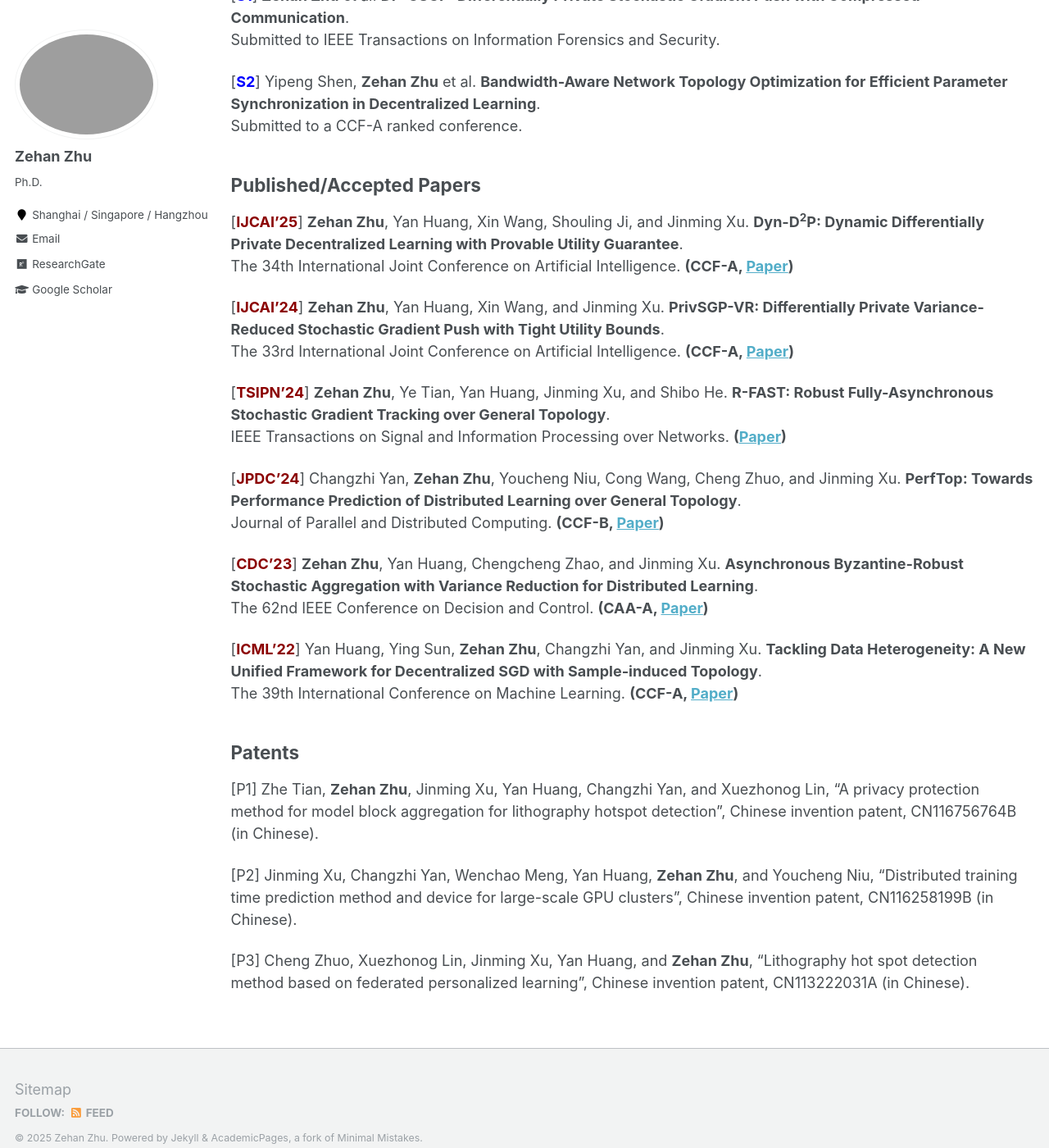
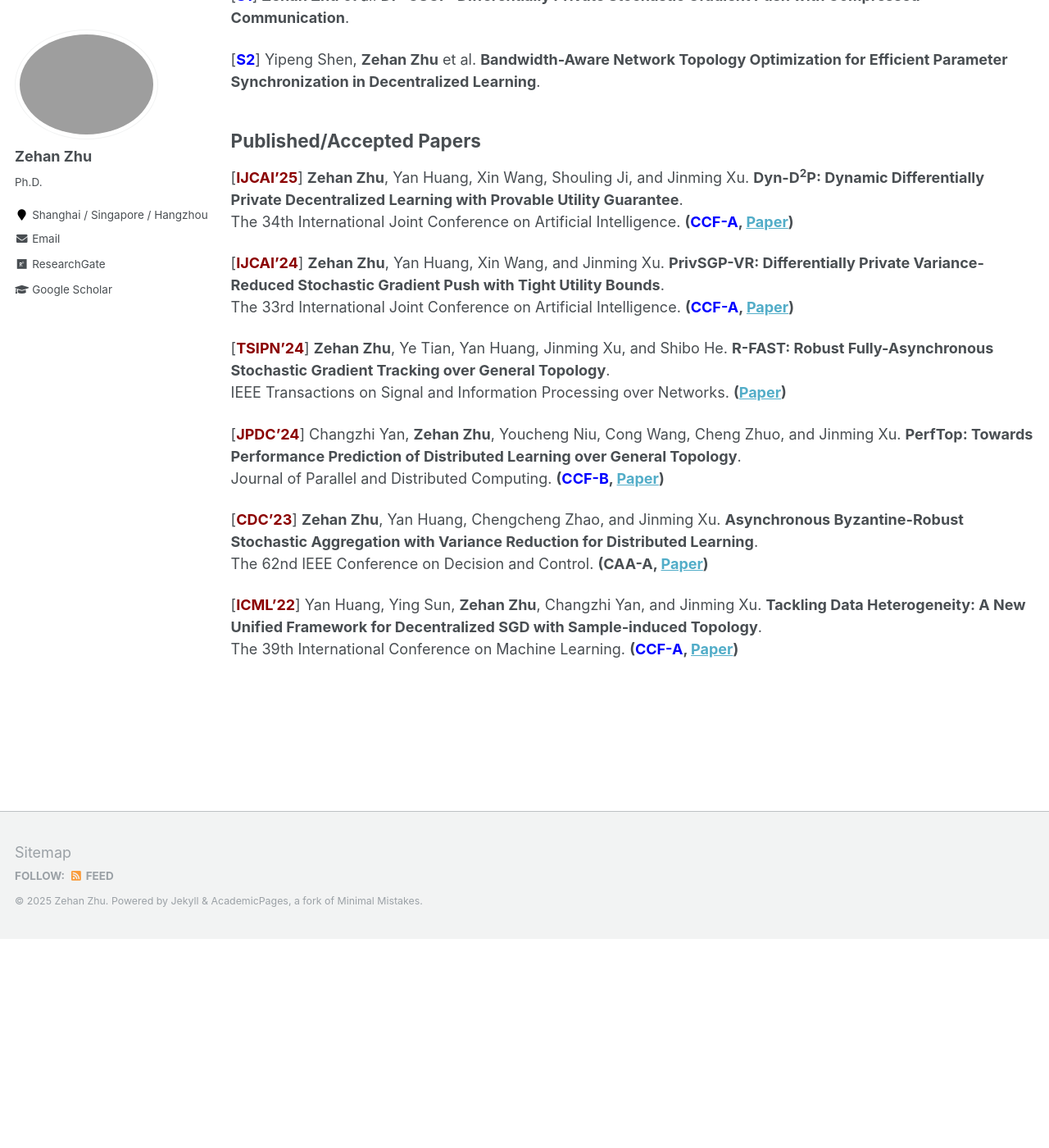
Before and after one commit to zehanzhu/zehanzhu.github.io, a Jekyll site: the page built from _pages/publications.md, in a window 1280 px wide and 1400 px high, scrolled down 255 px. Shown: the whole window at 82% size. Built offline with Jekyll 4.4.1, drawn with Linux system fonts in a browser that asks for light colours; some of the changed text lies outside the part shown.

Commit message:
Update publications.md

```diff
--- a/_pages/publications.md
+++ b/_pages/publications.md
@@ -9,43 +9,29 @@ redirect_from:
 
 {% include base_path %}
 
-## Submitted Papers
+## Working Papers
 [**<span style="color:blue; font-weight:bold">S1</span>**] **Zehan Zhu** et al. **DP-CSGP: Differentially Private Stochastic Gradient Push with Compressed Communication**. <br>
-Submitted to IEEE Transactions on Information Forensics and Security.
 
 [**<span style="color:blue; font-weight:bold">S2</span>**] Yipeng Shen, **Zehan Zhu** et al. **Bandwidth-Aware Network Topology Optimization for Efficient Parameter Synchronization in Decentralized Learning**. <br>
-Submitted to a CCF-A ranked conference.
 
 
 
 
 ## Published/Accepted Papers
 [**<span style="color:#8B0000">IJCAI'25</span>**] **Zehan Zhu**, Yan Huang, Xin Wang, Shouling Ji, and Jinming Xu. **Dyn-D<sup>2</sup>P: Dynamic Differentially Private Decentralized Learning with Provable Utility Guarantee**. <br>
-The 34th International Joint Conference on Artificial Intelligence. **(CCF-A, [Paper](https://www.ijcai.org/proceedings/2025/809))**
+The 34th International Joint Conference on Artificial Intelligence. **(<span style="color:blue; font-weight:bold">CCF-A</span>, [Paper](https://www.ijcai.org/proceedings/2025/809))**
 
 [**<span style="color:#8B0000">IJCAI'24</span>**] **Zehan Zhu**, Yan Huang, Xin Wang, and Jinming Xu. **PrivSGP-VR: Differentially Private Variance-Reduced Stochastic Gradient Push with Tight Utility Bounds**. <br>
-The 33rd International Joint Conference on Artificial Intelligence. **(CCF-A, [Paper](https://www.ijcai.org/proceedings/2024/635))**
+The 33rd International Joint Conference on Artificial Intelligence. **(<span style="color:blue; font-weight:bold">CCF-A</span>, [Paper](https://www.ijcai.org/proceedings/2024/635))**
 
 [**<span style="color:#8B0000">TSIPN'24</span>**] **Zehan Zhu**, Ye Tian, Yan Huang, Jinming Xu, and Shibo He. **R-FAST: Robust Fully-Asynchronous Stochastic Gradient Tracking over General Topology**. <br>
 IEEE Transactions on Signal and Information Processing over Networks. **([Paper](https://ieeexplore.ieee.org/abstract/document/10660468))**
 
 [**<span style="color:#8B0000">JPDC'24</span>**] Changzhi Yan, **Zehan Zhu**, Youcheng Niu, Cong Wang, Cheng Zhuo, and Jinming Xu. **PerfTop: Towards Performance Prediction of Distributed Learning over General Topology**. <br>
-Journal of Parallel and Distributed Computing. **(CCF-B, [Paper](https://www.sciencedirect.com/science/article/abs/pii/S0743731524000868))**
+Journal of Parallel and Distributed Computing. **(<span style="color:blue; font-weight:bold">CCF-B</span>, [Paper](https://www.sciencedirect.com/science/article/abs/pii/S0743731524000868))**
 
 [**<span style="color:#8B0000">CDC'23</span>**] **Zehan Zhu**, Yan Huang, Chengcheng Zhao, and Jinming Xu. **Asynchronous Byzantine-Robust Stochastic Aggregation with Variance Reduction for Distributed Learning**. <br>
 The 62nd IEEE Conference on Decision and Control. **(CAA-A, [Paper](https://ieeexplore.ieee.org/abstract/document/10383346))**
 
 [**<span style="color:#8B0000">ICML'22</span>**] Yan Huang, Ying Sun, **Zehan Zhu**, Changzhi Yan, and Jinming Xu. **Tackling Data Heterogeneity: A New Unified Framework for Decentralized SGD with Sample-induced Topology**. <br>
-The 39th International Conference on Machine Learning. **(CCF-A, [Paper](https://proceedings.mlr.press/v162/huang22i.html))**
-
-
-
-
-## Patents
-
-[P1] Zhe Tian, **Zehan Zhu**, Jinming Xu, Yan Huang, Changzhi Yan, and Xuezhonog Lin,  “A privacy protection method for model block aggregation for lithography hotspot detection”, Chinese invention patent,
-CN116756764B (in Chinese).
-
-[P2] Jinming Xu, Changzhi Yan, Wenchao Meng, Yan Huang, **Zehan Zhu**, and Youcheng Niu, “Distributed training time prediction method and device for large-scale GPU clusters”, Chinese invention patent, CN116258199B (in Chinese).
-
-[P3] Cheng Zhuo, Xuezhonog Lin, Jinming Xu, Yan Huang, and **Zehan Zhu**, “Lithography hot spot detection method based on federated personalized learning”, Chinese invention patent, CN113222031A (in Chinese).
+The 39th International Conference on Machine Learning. **(<span style="color:blue; font-weight:bold">CCF-A</span>, [Paper](https://proceedings.mlr.press/v162/huang22i.html))**
```
